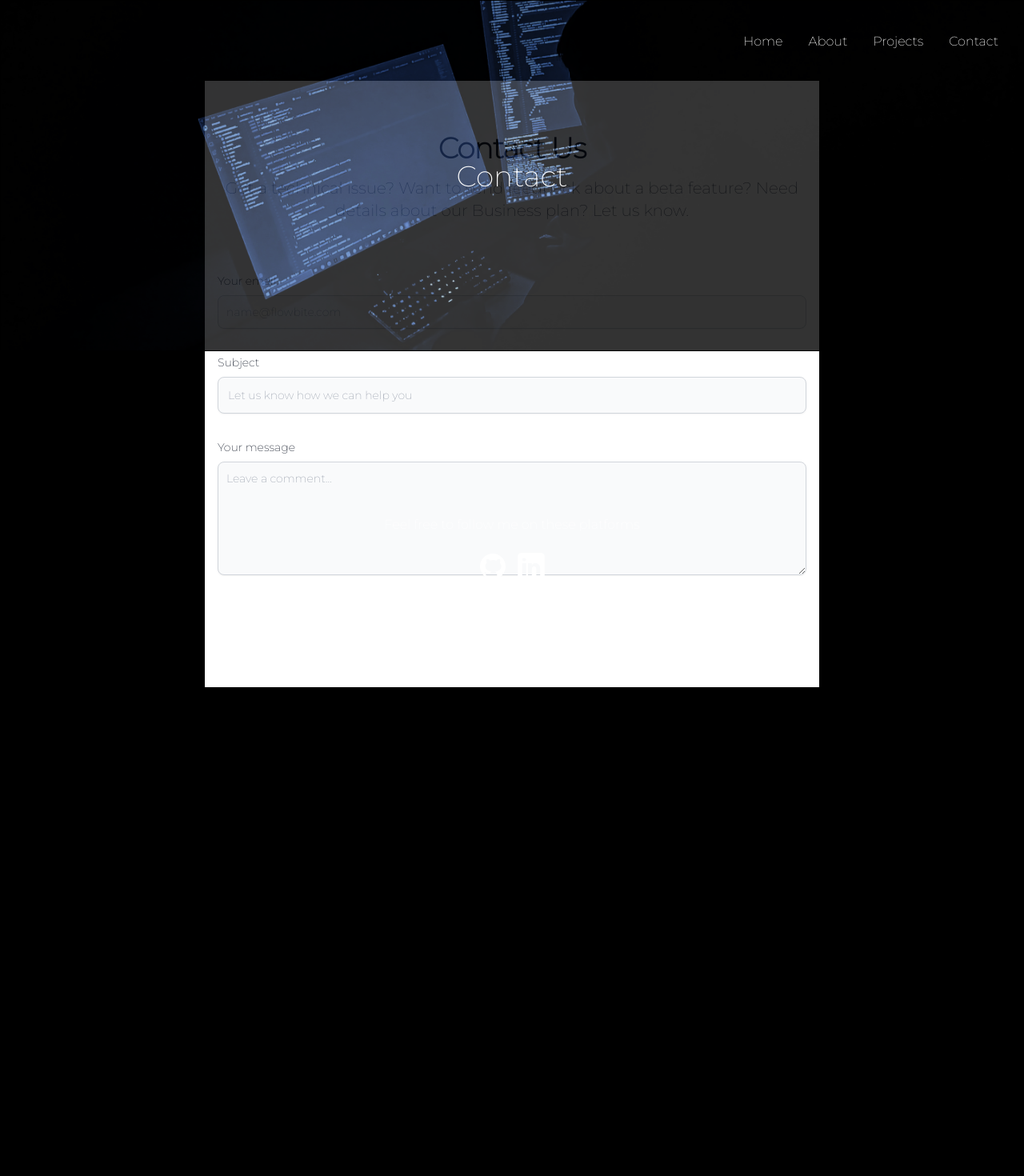
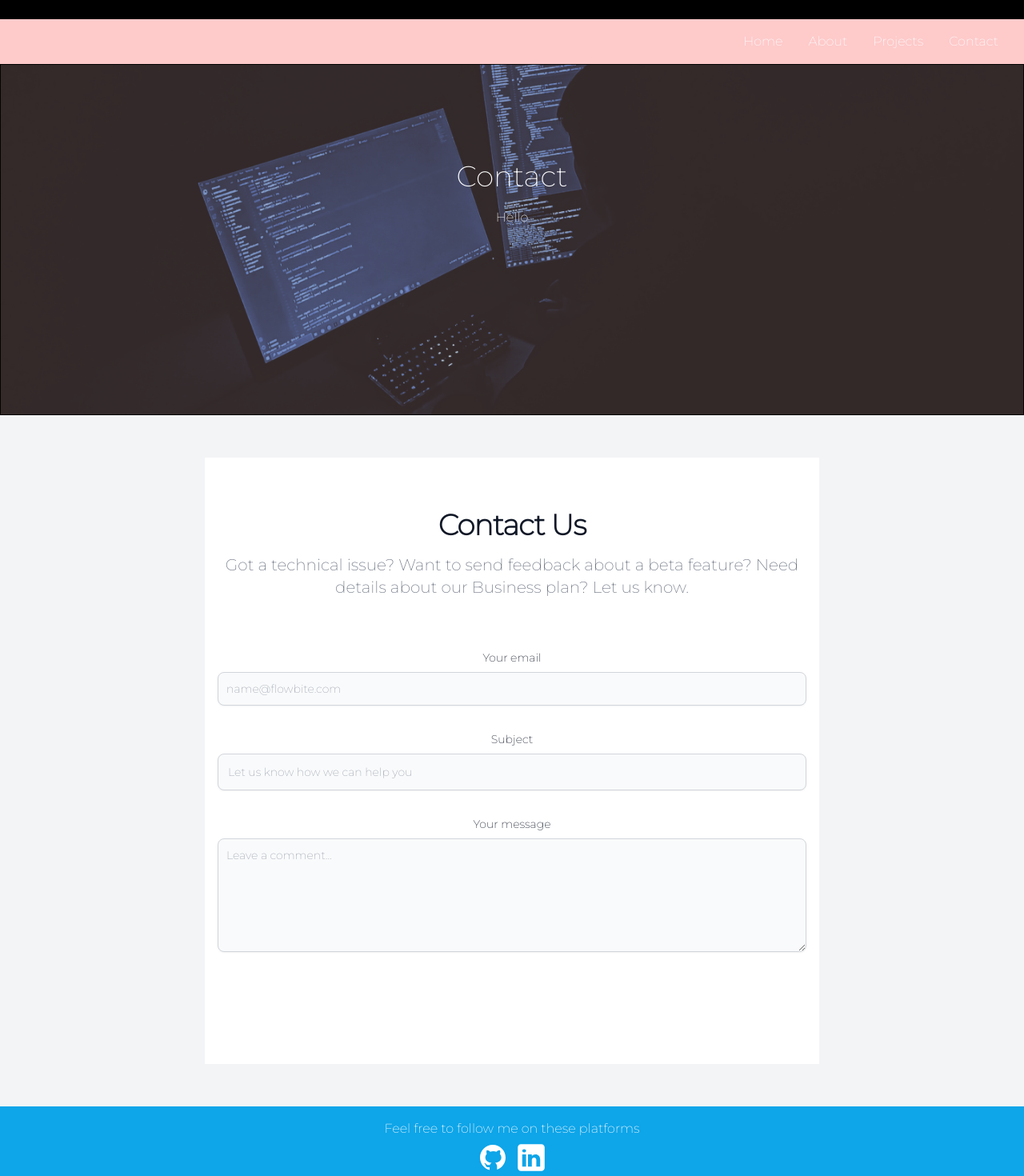
Before and after one commit to LerkkaP/Personal-portfolio, a React (Vite) app: page /contact in a window 1280 px wide. Shown: the top 1470 px of the page at 80% size. Before the commit the page ends 880 px from the top, so only its background shows below. Built offline with nearby package versions, Linux system fonts and the light colour scheme; the HTML template or start-up script is replaced by a standard one.

Commit message:
change page layout to use flexbox

```diff
--- a/src/App.tsx
+++ b/src/App.tsx
@@ -1,24 +1,16 @@
-import { Routes, Route } from "react-router-dom";
-import Hero from "./components/Hero";
-import NavBar from "./components/Navbar";
+import Header from "./components/Header";
 import Footer from "./components/Footer";
-import About from "./pages/About";
-import Contact from "./pages/Contact";
-import Home from "./pages/Home";
-import Projects from "./pages/Projects";
+import Content from "./components/Content";
+
 
 const App = () => {
   return (
     <div>
-      <Hero />
-      <NavBar />
-      <Footer />
-      <Routes>
-        <Route path="/" element={<Home />} />
-        <Route path="/about" element={<About />} />
-        <Route path="/projects" element={<Projects />} />
-        <Route path="/contact" element={<Contact />} />
-      </Routes>
+      <div className="flex flex-col h-screen">
+        <Header />
+        <Content />
+        <Footer />
+      </div>
     </div>
   );
 };
--- /dev/null
+++ b/src/components/Content.tsx
@@ -0,0 +1,22 @@
+import { Routes, Route } from "react-router-dom";
+import About from "../pages/About";
+import Contact from "../pages/Contact";
+import Home from "../pages/Home";
+import Projects from "../pages/Projects";
+
+const Content = () => {
+    return (
+        <main className="flex-grow bg-gray-100 p-8">
+        <div className="container mx-auto text-center">
+          <Routes>
+            <Route path="/" element={<Home />} />
+            <Route path="/about" element={<About />} />
+            <Route path="/projects" element={<Projects />} />
+            <Route path="/contact" element={<Contact />} />
+          </Routes>
+        </div>
+      </main>
+    )
+}
+
+export default Content;
--- a/src/components/Footer.tsx
+++ b/src/components/Footer.tsx
@@ -2,8 +2,9 @@ import { motion } from "framer-motion";
 
 const Footer = () => {
   return (
-    <footer className="text-white fixed left-0 bottom-0 w-full text-center z-1">
-      <p className="py-4">Feel free to follow me on these platforms</p>
+    <footer className="bg-sky-500 text-white py-4">
+    <div className="text-center">
+      <p>Feel free to follow me on these platforms</p>
       <div className="flex justify-center py-1">
         <motion.a whileHover={{ scale: 1.2 }} href="https://github.com/LerkkaP">
           {" "}
@@ -25,9 +26,10 @@ const Footer = () => {
           />
         </motion.a>
       </div>
-      <p className="text-sm pt-4 pb-8">&copy; 2023 Erik Peteri</p>
-    </footer>
-  );
-};
+      <small>&copy; 2023 Erik Peteri</small>
+    </div>
+  </footer>
+  )
+}
 
 export default Footer;
--- /dev/null
+++ b/src/components/Header.tsx
@@ -0,0 +1,15 @@
+import NavBar from "./Navbar";
+
+const Header = () => {
+  return (
+    <header className="relative bg-red-200">
+      <NavBar />
+      <div>
+        <img src="src/assets/portfolio_banner.png" alt="Header image" />
+        <p className="absolute top-1/2 left-1/2 transform -translate-x-1/2 -translate-y-1/2 text-center text-white">Hello</p>
+      </div>
+  </header>
+  )
+}
+
+export default Header;
--- a/src/components/Hero.tsx
+++ /dev/null
@@ -1,13 +0,0 @@
-const Hero = () => {
-  return (
-    <header>
-      <img
-        className="absolute inset-0 object-cover "
-        src="src/assets/portfolio_banner.png"
-        alt="hero image"
-      />{" "}
-    </header>
-  );
-};
-
-export default Hero;
```
